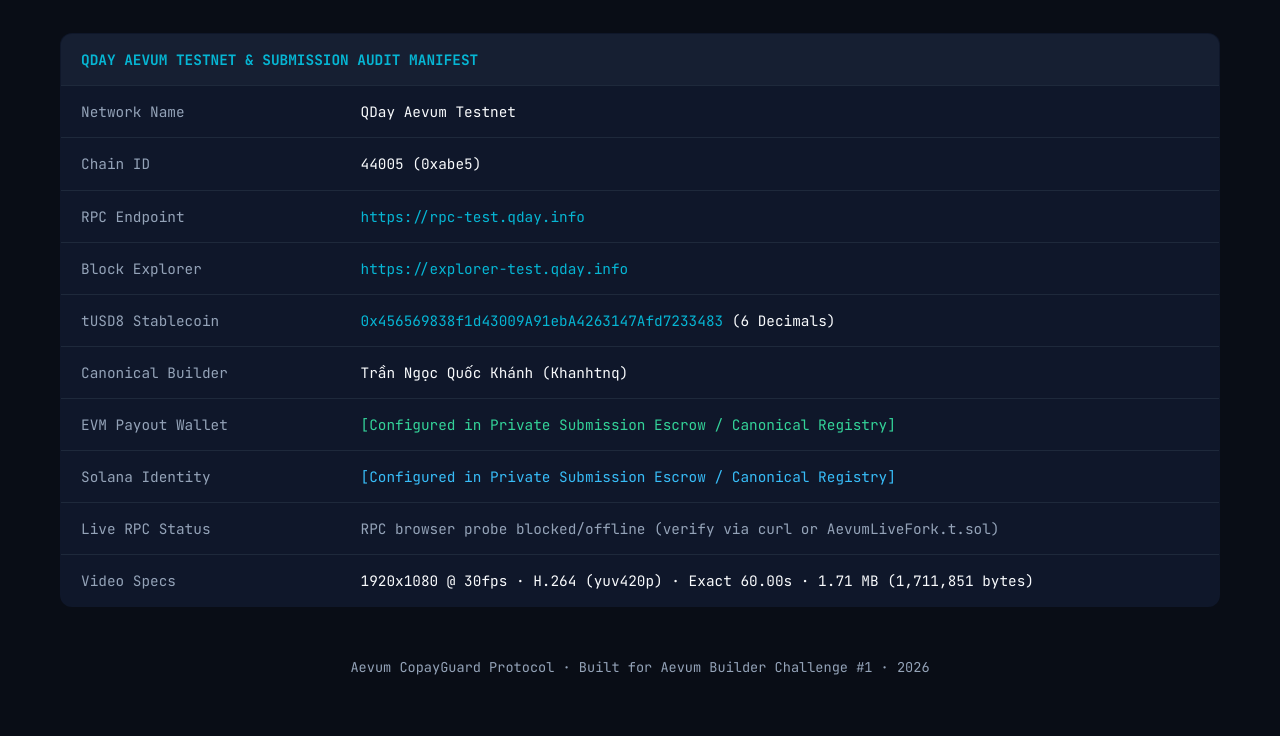
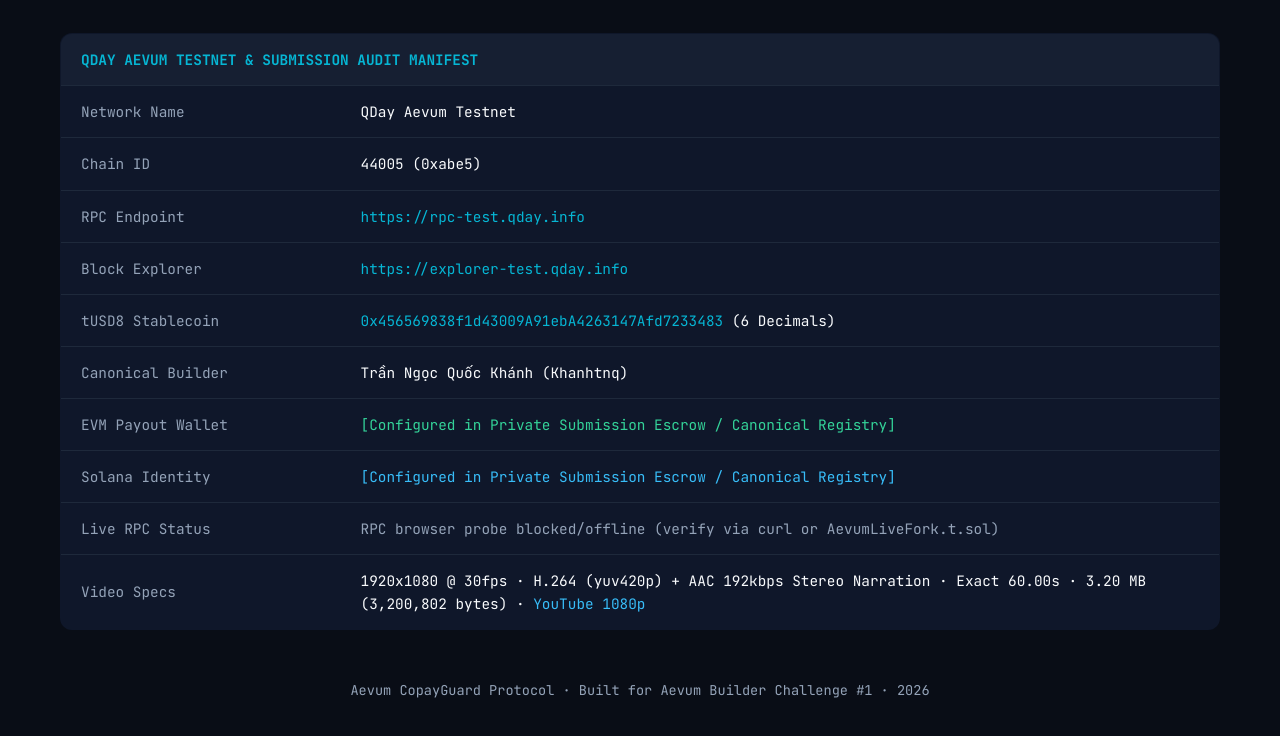
Before and after one commit to Khanhtnq/aevum-copayguard-protocol, a plain HTML site: page docs/index.html in a window 1280 px wide. Shown: the part 1356-2092 px from the top of the page. Drawn offline with Linux system fonts and the light colour scheme; no server answers.

Commit message:
docs: sync narrated 1080p MP4 size and YouTube link

```diff
--- a/docs/index.html
+++ b/docs/index.html
@@ -262,7 +262,7 @@
         </tr>
         <tr>
           <td>Video Specs</td>
-          <td>1920x1080 @ 30fps · H.264 (yuv420p) · Exact 60.00s · 1.71 MB (1,711,851 bytes)</td>
+          <td>1920x1080 @ 30fps · H.264 (yuv420p) + AAC 192kbps Stereo Narration · Exact 60.00s · 3.20 MB (3,200,802 bytes) · <a href="https://youtu.be/sJsTupuMkzc" target="_blank" rel="noopener" style="color: #38bdf8;">YouTube 1080p</a></td>
         </tr>
       </tbody>
     </table>
```
